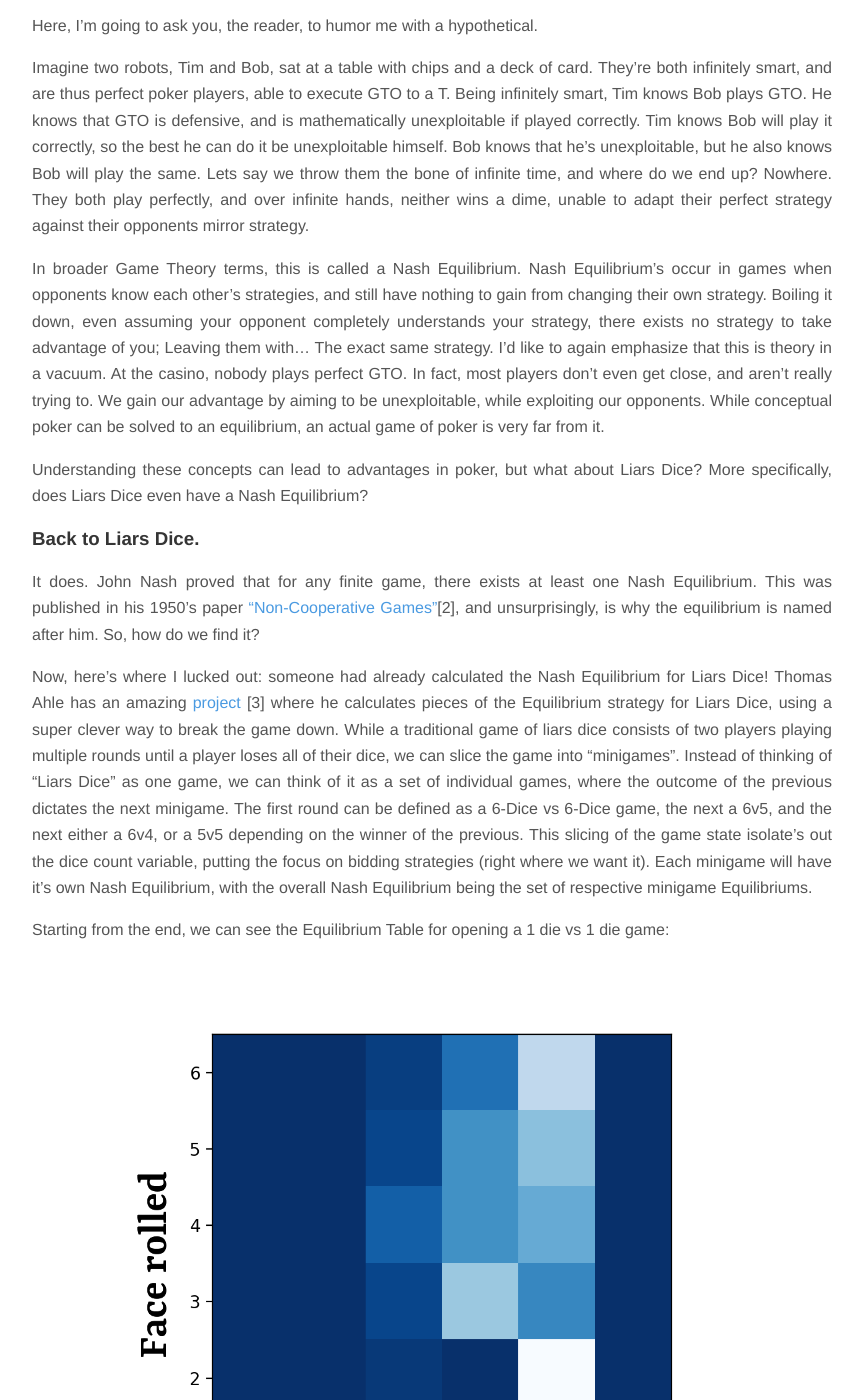
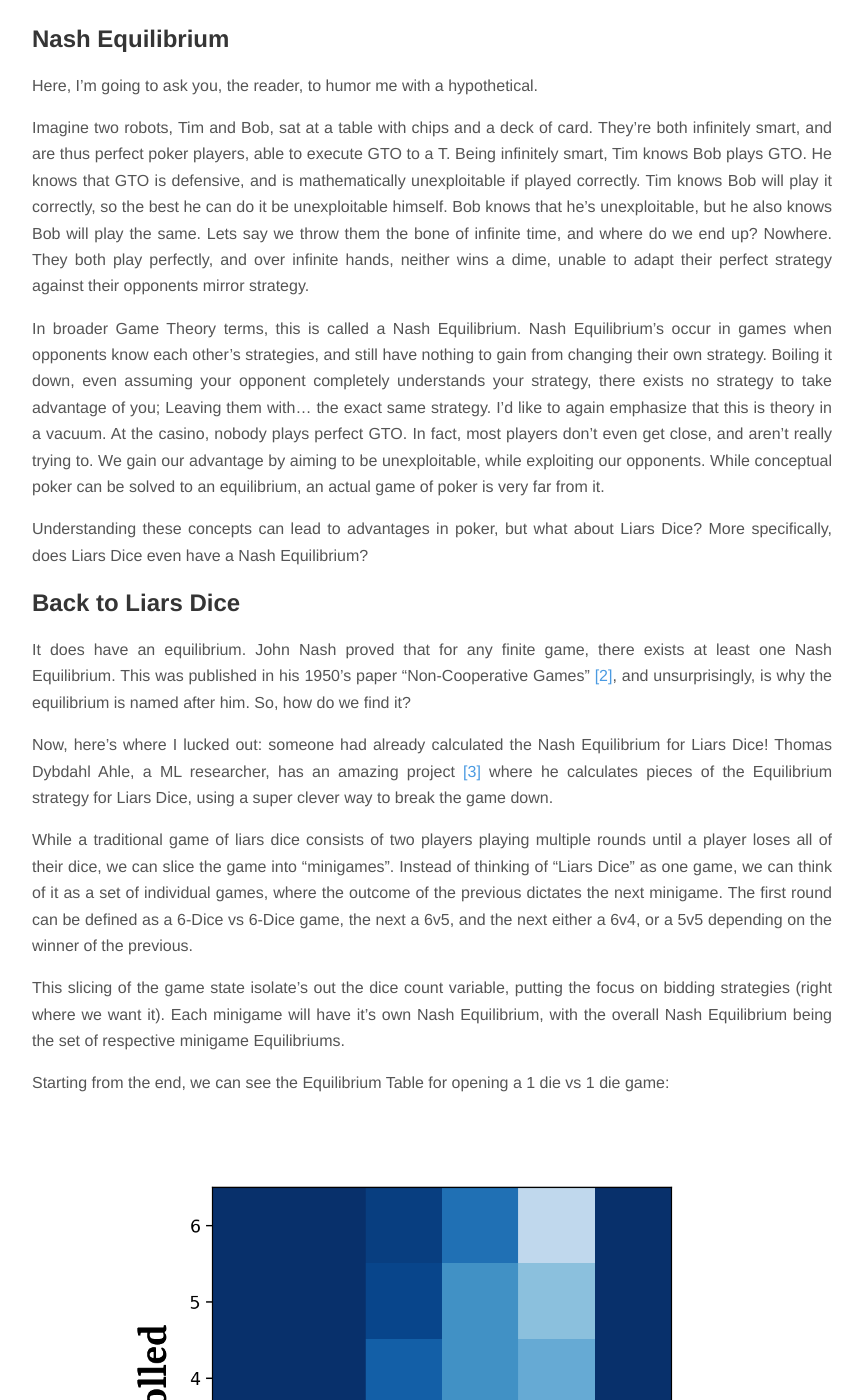
Before and after one commit to islewis/islewis.github.io, a Jekyll site: the page built from _posts/2023-09-11-Gaining-an-Edge-in-Dice.md, in a window 1280 px wide and 1400 px high, scrolled down 3163 px. Shown: the whole window, without its empty margins (208-1071 px from the left). Built offline with Jekyll 4.4.1, drawn with Linux system fonts in a browser that asks for light colours; nearby versions of some CDN libraries; our own code applies the rules of GitHub Pages for plain Markdown files; some of the changed text lies outside the part shown.

Commit message:
Formatting + small phasing adjustments

```diff
--- a/_posts/2023-09-11-Gaining-an-Edge-in-Dice.md
+++ b/_posts/2023-09-11-Gaining-an-Edge-in-Dice.md
@@ -2,7 +2,7 @@ People have vices. One of those is gambling. Whether it's a poker night, a super
 
 I'll be diving into that today, with my out of the spotlight game being Liars Dice. My target is to gain a practical advantage while I'm playing. Liars dice is a game I play with my friends: I don't need a series of equations to model liars dice. I need strategies to win games, or at least to help. I'm not a mathematician, nor an expert poker player. But in order to gain some small advantages, I'm not sure I need to be. This writing documents what I learned (and what I couldn't), for a game that's a bit less discovered than Go or Chess.
 
-### Rules of the Game
+## Rules of the Game
 
 You can play with any number of players, but I'm going to keep my focus to a heads-up game of liars dice with 2 total players. Each player starts with 6 dice, and lose dice as the game goes on. Each round begins with all players rolling their dice in secret (usually covered by a cup). The players alternate making "bids" about the total dice pool that has been rolled. For example, I would begin the round by bidding "two 2's", claiming that I believe there to be at least two 2's in the 12 total dice rolled (My 6 which I can see, plus my opponent's 6, which are hidden).
 
@@ -46,27 +46,31 @@ Now, the question is: If you can't lose money playing GTO, why doesn't everyone
 
 If we can model this in a game like Poker, could we do something similar in Liars Dice?
 
-### Nash Equilibrium
+## Nash Equilibrium
 
 Here, I'm going to ask you, the reader, to humor me with a hypothetical.
 
 Imagine two robots, Tim and Bob, sat at a table with chips and a deck of card. They're both infinitely smart, and are thus perfect poker players, able to execute GTO to a T. Being infinitely smart, Tim knows Bob plays GTO. He knows that GTO is defensive, and is mathematically unexploitable if played correctly. Tim knows Bob will play it correctly, so the best he can do it be unexploitable himself. Bob knows that he's unexploitable, but he also knows Bob will play the same. Lets say we throw them the bone of infinite time, and where do we end up? Nowhere. They both play perfectly, and over infinite hands, neither wins a dime, unable to adapt their perfect strategy against their opponents mirror strategy.
 
-In broader Game Theory terms, this is called a Nash Equilibrium. Nash Equilibrium's occur in games when opponents know each other's strategies, and still have nothing to gain from changing their own strategy. Boiling it down, even assuming your opponent completely understands your strategy, there exists no strategy to take advantage of you; Leaving them with... The exact same strategy. I'd like to again emphasize that this is theory in a vacuum. At the casino, nobody plays perfect GTO. In fact, most players don't even get close, and aren't really trying to.  We gain our advantage by aiming to be unexploitable, while exploiting our opponents. While conceptual poker can be solved to an equilibrium, an actual game of poker is very far from it.
+In broader Game Theory terms, this is called a Nash Equilibrium. Nash Equilibrium's occur in games when opponents know each other's strategies, and still have nothing to gain from changing their own strategy. Boiling it down, even assuming your opponent completely understands your strategy, there exists no strategy to take advantage of you; Leaving them with... the exact same strategy. I'd like to again emphasize that this is theory in a vacuum. At the casino, nobody plays perfect GTO. In fact, most players don't even get close, and aren't really trying to.  We gain our advantage by aiming to be unexploitable, while exploiting our opponents. While conceptual poker can be solved to an equilibrium, an actual game of poker is very far from it.
 
 Understanding these concepts can lead to advantages in poker, but what about Liars Dice? More specifically, does Liars Dice even have a Nash Equilibrium?
 
-### Back to Liars Dice.
+## Back to Liars Dice
 
-It does. John Nash proved that for any finite game, there exists at least one Nash Equilibrium. This was published in his 1950's paper ["Non-Cooperative Games"](https://www.jstor.org/stable/1969529)[2], and unsurprisingly, is why the equilibrium is named after him. So, how do we find it?
+It does have an equilibrium. John Nash proved that for any finite game, there exists at least one Nash Equilibrium. This was published in his 1950's paper "Non-Cooperative Games" [[2]](https://www.jstor.org/stable/1969529), and unsurprisingly, is why the equilibrium is named after him. So, how do we find it?
 
-Now, here's where I lucked out: someone had already calculated the Nash Equilibrium for Liars Dice! Thomas Ahle has an amazing [project](https://github.com/thomasahle/snyd) [3] where he calculates pieces of the Equilibrium strategy for Liars Dice, using a super clever way to break the game down. While a traditional game of liars dice consists of two players playing multiple rounds until a player loses all of their dice, we can slice the game into "minigames". Instead of thinking of "Liars Dice" as one game, we can think of it as a set of individual games, where the outcome of the previous dictates the next minigame. The first round can be defined as a 6-Dice vs 6-Dice game, the next a 6v5, and the next either a 6v4, or a 5v5 depending on the winner of the previous. This slicing of the game state isolate's out the dice count variable, putting the focus on bidding strategies (right where we want it). Each minigame will have it's own Nash Equilibrium, with the overall Nash Equilibrium being the set of respective minigame Equilibriums.
+Now, here's where I lucked out: someone had already calculated the Nash Equilibrium for Liars Dice! Thomas Dybdahl Ahle, a ML researcher, has an amazing project [[3]](https://github.com/thomasahle/snyd) where he calculates pieces of the Equilibrium strategy for Liars Dice, using a super clever way to break the game down.
+
+While a traditional game of liars dice consists of two players playing multiple rounds until a player loses all of their dice, we can slice the game into "minigames". Instead of thinking of "Liars Dice" as one game, we can think of it as a set of individual games, where the outcome of the previous dictates the next minigame. The first round can be defined as a 6-Dice vs 6-Dice game, the next a 6v5, and the next either a 6v4, or a 5v5 depending on the winner of the previous.
+
+This slicing of the game state isolate's out the dice count variable, putting the focus on bidding strategies (right where we want it). Each minigame will have it's own Nash Equilibrium, with the overall Nash Equilibrium being the set of respective minigame Equilibriums.
 
 Starting from the end, we can see the Equilibrium Table for opening a 1 die vs 1 die game:
 
 |![image Liars Dice Equilibrium](../images/1-1.png) |
 |:--:|
-| *Lighter areas represent positive probability to bid said face. Table generated by Thomas Able [[3]](https://github.com/thomasahle/snyd).* |
+| *Lighter areas represent positive probability to bid said face. Table generated by Thomas Dybdahl Ahle [[3]](https://github.com/thomasahle/snyd).* |
 
 With a quick glance, we can get a few takeaways for 1v1 play.
 - Rolling a 1 looks to be a strong position.
@@ -77,21 +81,25 @@ However, without a way to trace a line of play deeper than a single move, it mak
 
 But what about the rest of the minigames? 3v1? 5v2? 6v3? As the dice count grow, the computational complexity needed to calculate the equilibrium grows exponentially. We quickly reach the upper limit of what is amateurly calculatable, and need to move into methods that approximate the best plays, not guarantee them. What this interface like in practice is likely something similar to [Lichess's analysis engine](https://lichess.org/analysis).
 
-![image Lichess analysis board](../images/lichess.png)
+|![image Lichess analysis board](../images/lichess.png) |
+|:--:|
+| *Lichess's analysis engine, which shows a position evaluation, in addition to an recommened move* |
 
 This is built on top of Stockfish, an incredibly powerful analysis engine for chess, which we don't have available for Liar's Dice. However, in Thomas' article, he goes down this path, training a Neural Net for each of minigames, the combination of which creates an engine. You can play against it [here](https://dudo.ai/).
 
-### Throwing a wrench in it
-Okay, there was one small piece I left out. The version of Liar's Dice I play, has a special rule about the jokers (1's). If a player's opening bid is 1 (eg. One 1, Three 1's), the 1's no longer act as a joker for the rest of the round. In deeper stacked rounds, such as 5v6, this has a negligible effect on the gameplay. However, this option completely throws our previous 1v1 equilibrium table in the trash! If not having a joker puts you at a disadvantage to your opponents possible joker, bidding [One 1] seems like a very good move- Nullifying your opponent's joker. But this only makes sense if you don't have a joker, which your opponent is sure to figure out, and call you on eventually- Argh. Now we need to shoot ourselves in the foot sometimes and call One-1 when we roll a Joker? Damn mixed strategies... If only we had an engine that could figure this change out.
+## Throwing a wrench in it
+Okay, there was one small piece I left out. The version of Liar's Dice I play, has a special rule about the jokers (1's). If a player's opening bid is 1 (eg. One 1, Three 1's), the 1's no longer act as a joker for the rest of the round. In deeper stacked rounds, such as 5v6, this has a negligible effect on the gameplay. However, this option completely throws our previous 1v1 equilibrium table in the trash! If not having a joker puts you at a disadvantage to your opponents possible joker, bidding [One 1] seems like a very good move- Nullifying your opponent's possible joker. But this only makes sense if you don't have a joker, which your opponent is sure to figure out, and call you on eventually- Argh. Now we need to shoot ourselves in the foot sometimes and call "One 1" when we roll a Joker? Damn mixed strategies... If only we had an engine that could figure this change out.
 
-### Wrapping it up
+## Wrapping it up
 I got sucked into researching this stuff. I've done my fair share of poker study, and statistics based modeling, but Nash Equilibriums are new to me. I found the theoretical game theory definitions as extremely fascinating, but left me wondering: will any of this actually end up helping me out in my next game? I'm not so sure. I certainly gained a bit of understanding about the 1v1 endgames, but likely just enough to give me a small advantage. Without having an analysis engine to implement the theory, it's pretty difficult to translate it into actual plays.
 
 However, I'm sure that anyone who is thinking about Nash Equilibriums or Game Theory is already pretty good at Liars Dice- or that's at least what I'd like to tell myself.
 
-### What's next?
+## What's next?
 Going back to my main objective of practical gameplay knowledge, I need to get more in the weeds. Train a Liars Dice model, or build an explorer using an existing one. Unfortunately, this technical work would have definitely eclipsed the amount of effort I wanted to put this article. I've been trying to force myself to ship, and realistically chunking how much effort a project takes is a big part of that. Considering this blog as an quick introduction, with some more technical work hopefully to come. Thanks for reading this far, and more is on it's way.
 
+
+#### Sources
 
 [1] https://en.wikipedia.org/wiki/Gambling#History
 [2] https://www.jstor.org/stable/1969529
```
Also changed, not shown: other parts of _posts/2023-09-11-Gaining-an-Edge-in-Dice.md (+5 -5 lines).
